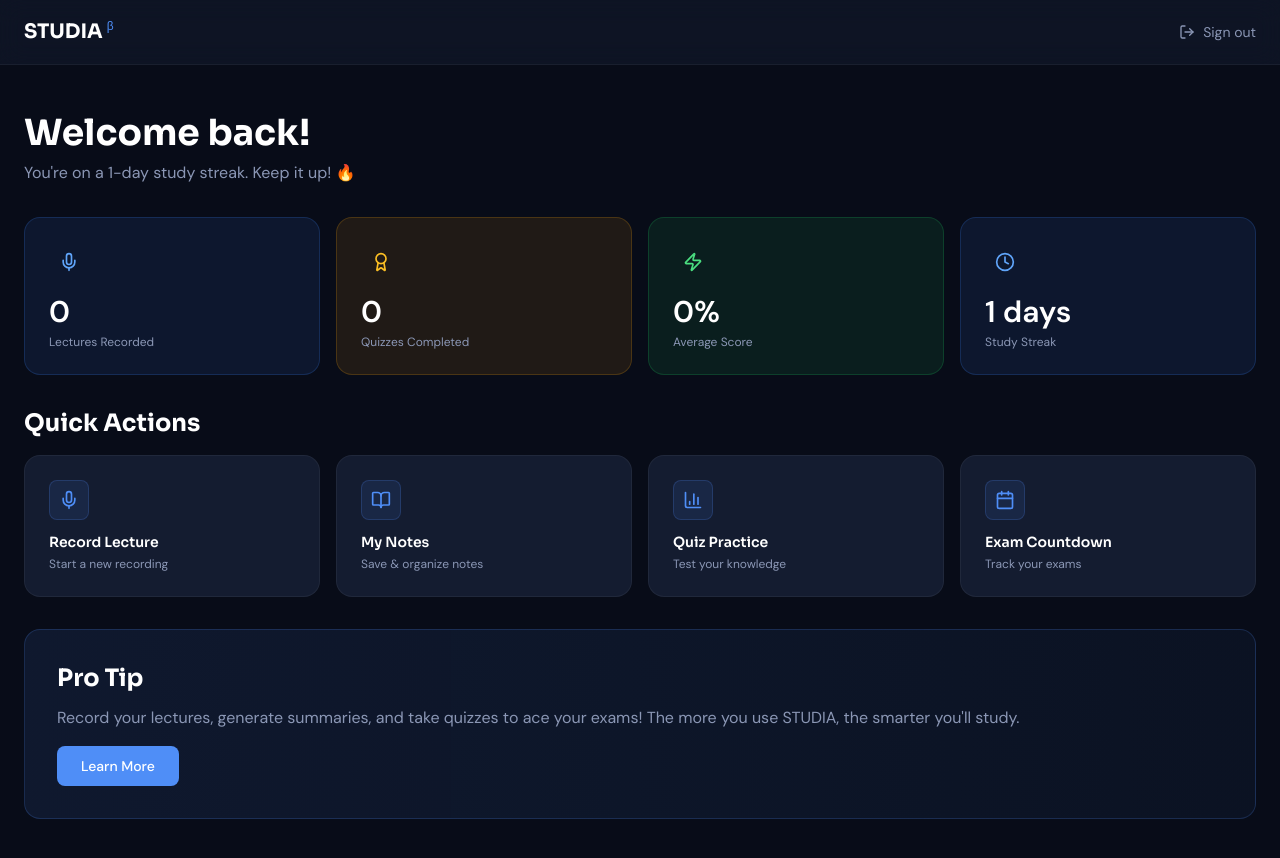
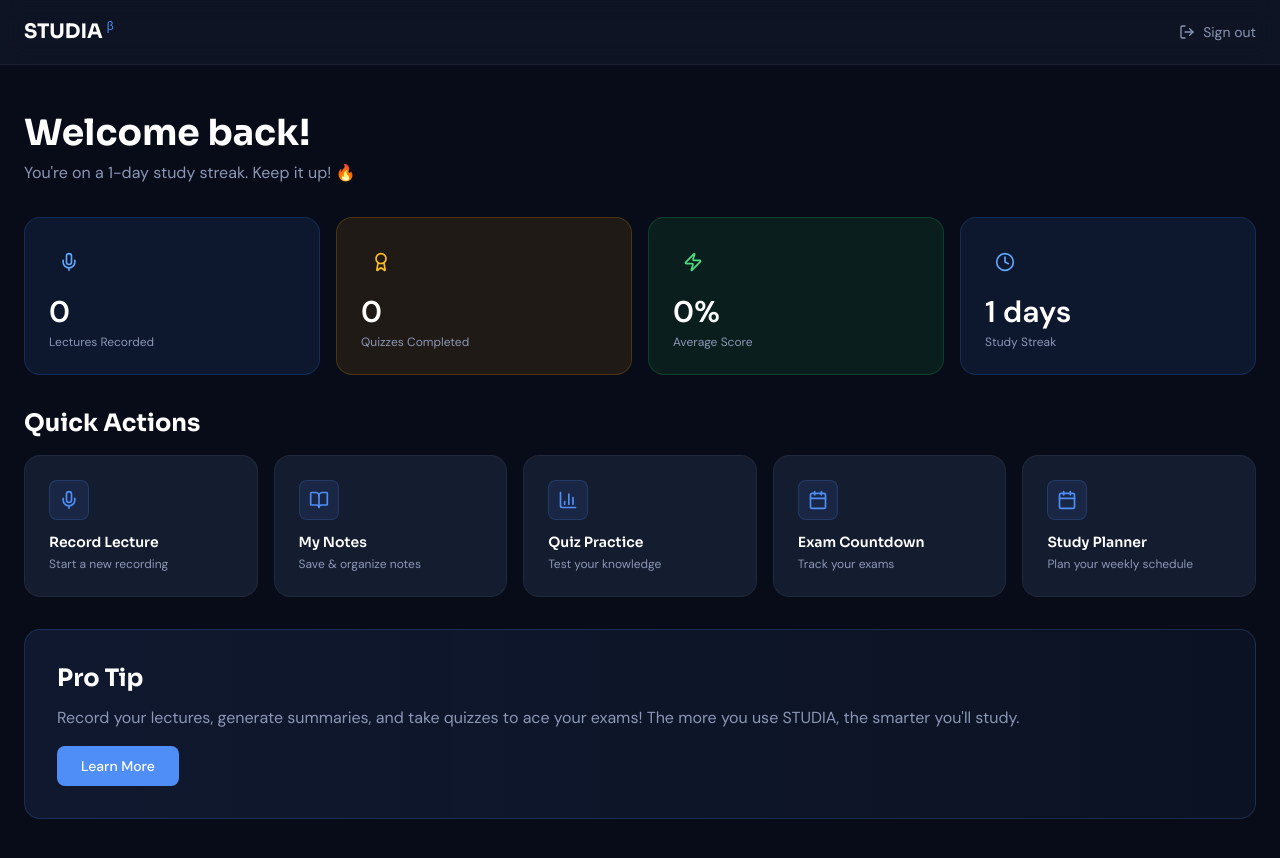
Before and after one commit to franklinemose19-alt/Studia-v2, a React (Vite) app: page /dashboard in a window 1280 px wide. Shown: the top 858 px of the page. Built offline with nearby package versions, Linux system fonts and the light colour scheme.

Commit message:
Update Dashboard.tsx

```diff
--- a/src/page/Dashboard.tsx
+++ b/src/page/Dashboard.tsx
@@ -31,6 +31,7 @@ export default function Dashboard() {
     { icon: BookOpen, title: 'My Notes', desc: 'Save & organize notes', path: '/notes' },
     { icon: BarChart3, title: 'Quiz Practice', desc: 'Test your knowledge', path: '/quiz' },
     { icon: Calendar, title: 'Exam Countdown', desc: 'Track your exams', path: '/exam-countdown' },
+    { icon: Calendar, title: 'Study Planner', desc: 'Plan your weekly schedule', path: '/study-planner' },
   ]
 
   const statCards = [
@@ -82,7 +83,7 @@ export default function Dashboard() {
 
           <div>
             <h2 className="font-sora font-bold text-2xl text-white mb-4">Quick Actions</h2>
-            <div className="grid md:grid-cols-2 lg:grid-cols-4 gap-4">
+            <div className="grid md:grid-cols-2 lg:grid-cols-5 gap-4">
               {cards.map((card, i) => (
                 <motion.div
                   key={i}
```
